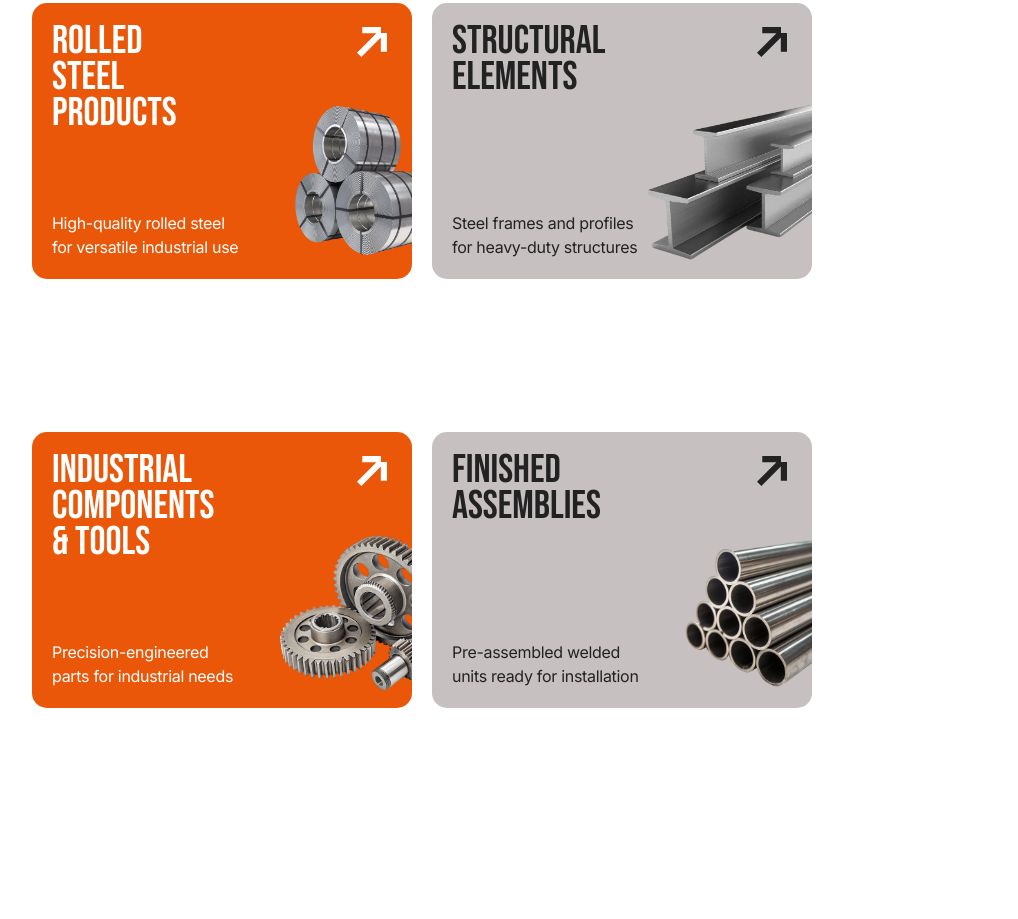
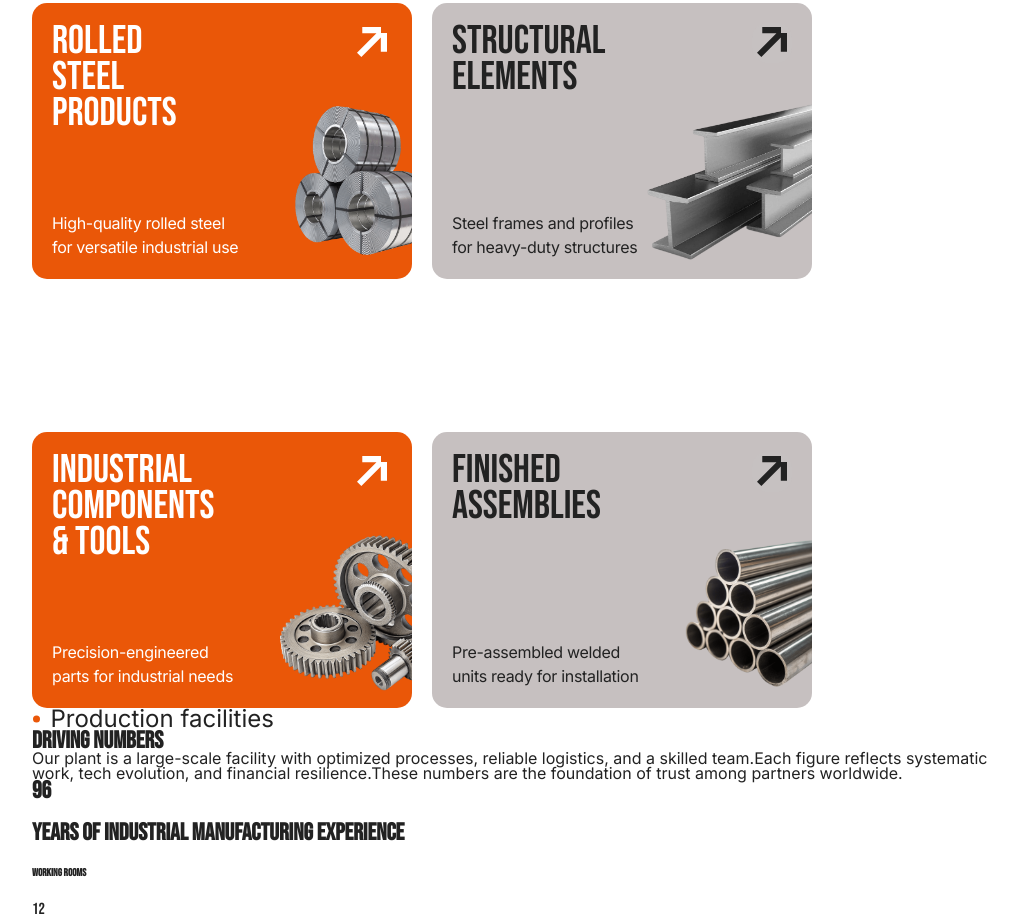
Before and after one commit to Reezllyk/ZPS, a plain HTML site: page pages/index.html in a window 1280 px wide. Shown: the part 6144-7063 px from the top of the page, without its empty margins (128-1146 px from the left). Before the commit the page ends 6852 px from the top, so only its background shows below. Drawn offline with Linux system fonts and the light colour scheme.

Commit message:
productionFacilities markup

```diff
--- a/pages/index.html
+++ b/pages/index.html
@@ -344,6 +344,40 @@
                     </div>
                 </div>
             </section>
+
+            <section class="productionFacilities">
+                <div class="container">
+                    <div class="descriptor">Production facilities</div>
+                    <div class="productionFacilities__title-wrapper">
+                        <h1 class="productionFacilities__quotes">
+                            Driving Numbers
+                        </h1>
+
+                        <p class="productionFacilities__text">
+                            Our plant is a large-scale facility with optimized
+                            processes, reliable logistics, and a skilled
+                            team.Each figure reflects systematic work, tech
+                            evolution, and financial resilience.These numbers
+                            are the foundation of trust among partners
+                            worldwide.
+                        </p>
+                    </div>
+
+                    <div class="productionFacilities__item-wrapper">
+                        <h1 class="productionFacilities__number">96</h1>
+                        <h2 class="productionFacilities__number-text">
+                            Years of industrial manufacturing experience
+                        </h2>
+                    </div>
+
+                    <div class="productionFacilities__table-wrapper">
+                        <div class="productionFacilities__table-item">
+                            <h6 class="textM">Working rooms</h6>
+                            <div>12</div>
+                        </div>
+                    </div>
+                </div>
+            </section>
         </main>
     </body>
 </html>
--- a/styles/main.css
+++ b/styles/main.css
@@ -433,10 +433,7 @@ p {
     align-items: flex-start;
 }
 
-.products__text-wrapper {
-}
-.main__title {
-}
+
 .products__text {
     width: 460px;
     margin-left: 405px;
@@ -479,8 +476,7 @@ p {
     color: var(--color-black);
 }
 
-.product__items {
-}
+
 
 .product__items1 {
     display: flex;
```
